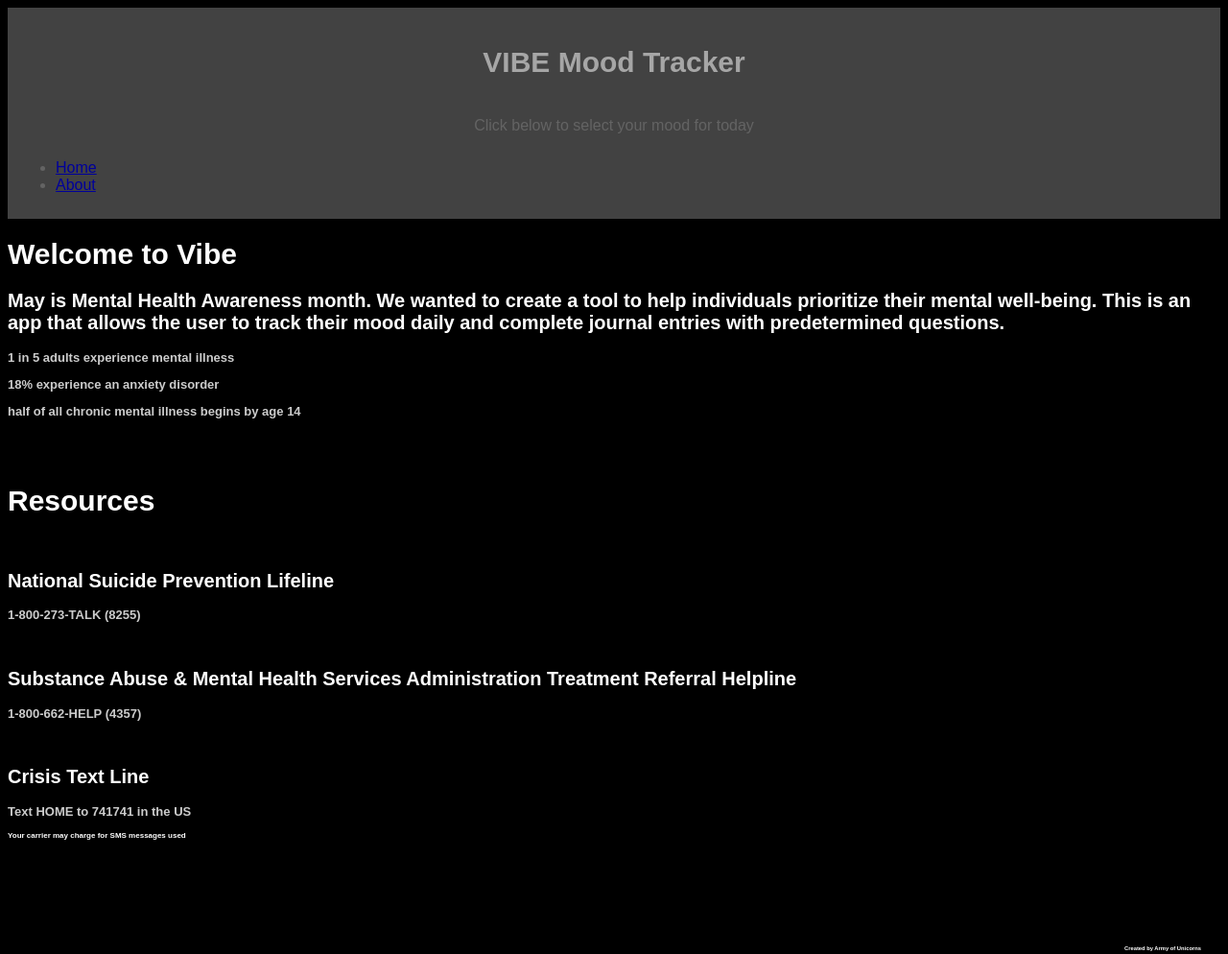
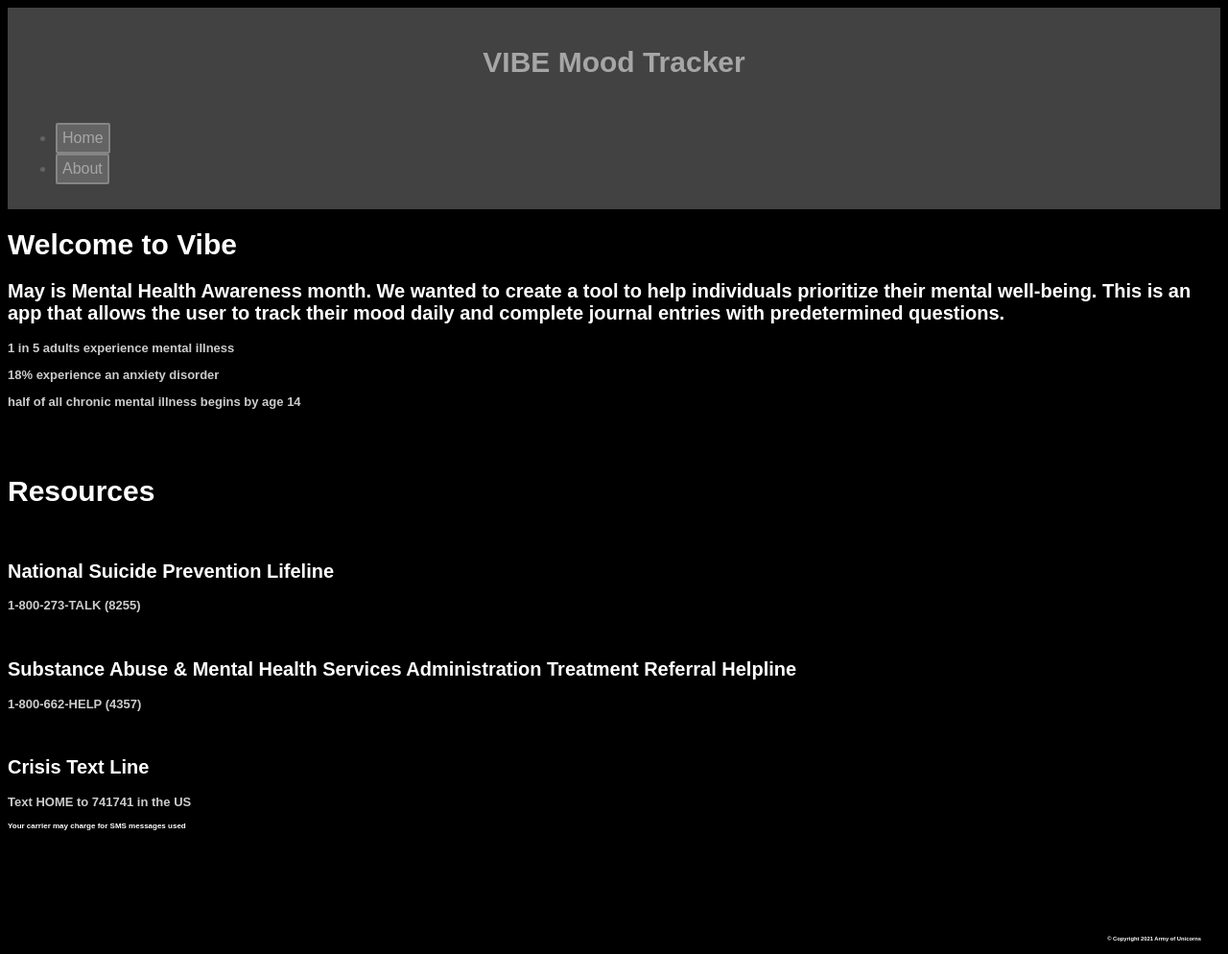
Before and after one commit to nmchristianson/vibe, a website: page nc branch/aboutvibe.html in a window 1280 px wide. Shown: the whole page at 96% size. Drawn offline with Linux system fonts and the light colour scheme.

Commit message:
styling about page

```diff
--- a/nc branch/aboutvibe.html
+++ b/nc branch/aboutvibe.html
@@ -13,20 +13,20 @@
         <div class="jumbotron jumbotron-fluid">
           <div class="container">
             <h1 class="display-4 banner">VIBE Mood Tracker</h1>
-            <p class="lead banner">Click below to select your mood for today</p>
           </div>
           <div class="navbar">
             <ul class="nav">
                 <li class="home">
-                  <a class="nav-link" href="index.html">Home</a>
-                </li>
-                <li class="AboutBtn">
-                  <a class="nav-link" href="aboutvibe.html">About</a>
-                </li>
+                    <a class="nav-link" href="index.html">Home</a>
+                  </li>
+                  <li class="AboutBtn">
+                    <a class="nav-link" href="aboutvibe.html">About</a>
+                  </li>
               </ul>
         </div>
         </div>
       </header>
+
 <h1>
     Welcome to Vibe
 </h1>
@@ -57,7 +57,7 @@
 
 <footer>
     <h5>
-        Created by Army of Unicorns
+        © Copyright 2021 Army of Unicorns
     </h5>
 </footer>
 
--- a/nc branch/assests/css/about.css
+++ b/nc branch/assests/css/about.css
@@ -31,6 +31,30 @@ body {
       border: 10px;
     }
 
+    a.nav-link {
+        text-decoration: none;
+        display: inline-flex;
+        flex-wrap: nowrap;
+        padding:5px 5px;
+        border:0.16em solid #cccccc;
+        border-radius:2px;
+        color:#FFFFFF;
+        text-align:center;
+        transition: all 0.2s;
+        background-color:#999999;
+
+    }
+
+    a.nav-link:hover{
+        border-color: #999999;
+    }
+    .navbar {
+        display: flex;
+        flex-wrap: nowrap;
+        margin-bottom: 0;
+        list-style: none;
+    }
+
     .mood-bar {
       background-color: #666666;
       border: 3px solid #ffffff;
@@ -49,6 +73,18 @@ body {
       border: 1px solid #000;
     }
 
+    .main-dash {
+        opacity: 0;
+        background-color: #666666;
+        border: 3px solid #000;
+        color: #000;
+        padding: 20px;
+        margin-left: 40px;
+        margin-top: 20px;
+        width: 100%;
+        float: center;
+        opacity: 85%;
+    }
 
 h1 {
     font-size: 30px;
@@ -75,7 +111,8 @@ h4 {
     color: #ffffff
 
 }
-    .info {
+
+.info {
       font-size: 25px;
       text-align: center;
       padding: 15px;
--- a/nc branch/assests/css/style.css
+++ b/nc branch/assests/css/style.css
@@ -1,5 +1,5 @@
 body {
-    background-color: #000;(or image)
+    background-color: #000;
     background-repeat: repeat;
     background-size:contain;
     font-family: 'Raleway', sans-serif;
@@ -9,9 +9,9 @@ body {
       font-size: 7px;
       text-align: right;
       padding-top: 90px;
-      padding-right: 20px
+      padding-right: 20px;
       position: relative;
-      color: rgb(255, 255, 255);
+      color: #ffffff;
     }
 
     .container {
@@ -30,7 +30,20 @@ body {
       padding: 10px;
       border: 10px;
     }
+    a.nav-link {
+        text-decoration: none;
+        padding:0.3em 1.2em;
+        border:0.16em solid #cccccc;
+        border-radius:2px;
+        color:#FFFFFF;
+        text-align:center;
+        transition: all 0.2s;
+        background-color:#999999
+    }
 
+    a.nav-link:hover{
+        border-color: #999999;
+    }
     .mood-bar {
       background-color: #666666;
       border: 3px solid #ffffff;
```
Also changed, not shown: nc branch/index.html (+1 -1 lines).
